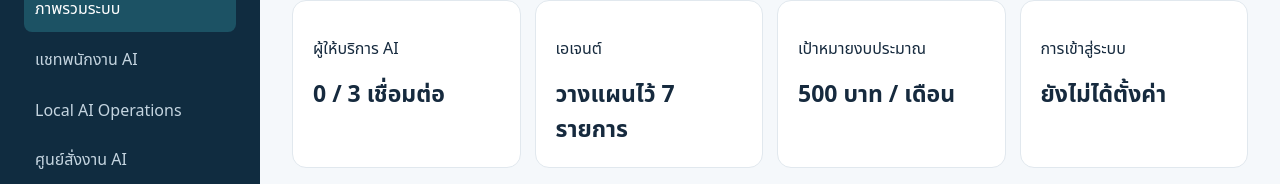
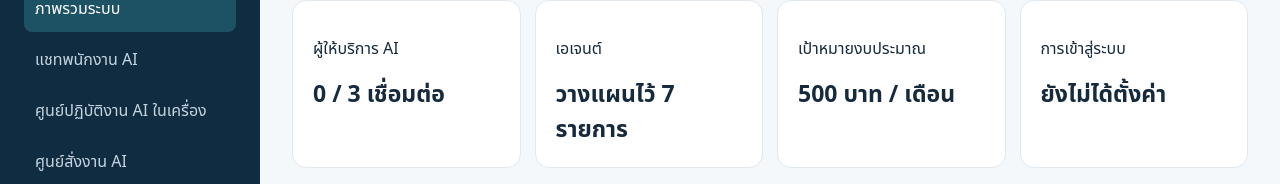
Before and after one commit to lnwlawyer/ai-virtual-office, a React (Vite) app: page / in a window 1280 px wide. Shown: the part 145-329 px from the top of the page. Built offline with nearby package versions, Linux system fonts and the light colour scheme; no server answers.

Commit message:
feat: Thai label for unified local AI operations menu

```diff
--- a/src/thai-labels.js
+++ b/src/thai-labels.js
@@ -1,6 +1,7 @@
 export const MENU_LABELS=Object.freeze({
 "Dashboard":"ภาพรวมระบบ",
 "AI Messenger":"แชทพนักงาน AI",
+"Local AI Operations":"ศูนย์ปฏิบัติงาน AI ในเครื่อง",
 "AI Command Center":"ศูนย์สั่งงาน AI",
 "Virtual Office":"สำนักงานเสมือน",
 "Agent Control Room":"ศูนย์ควบคุมเอเจนต์",
```
